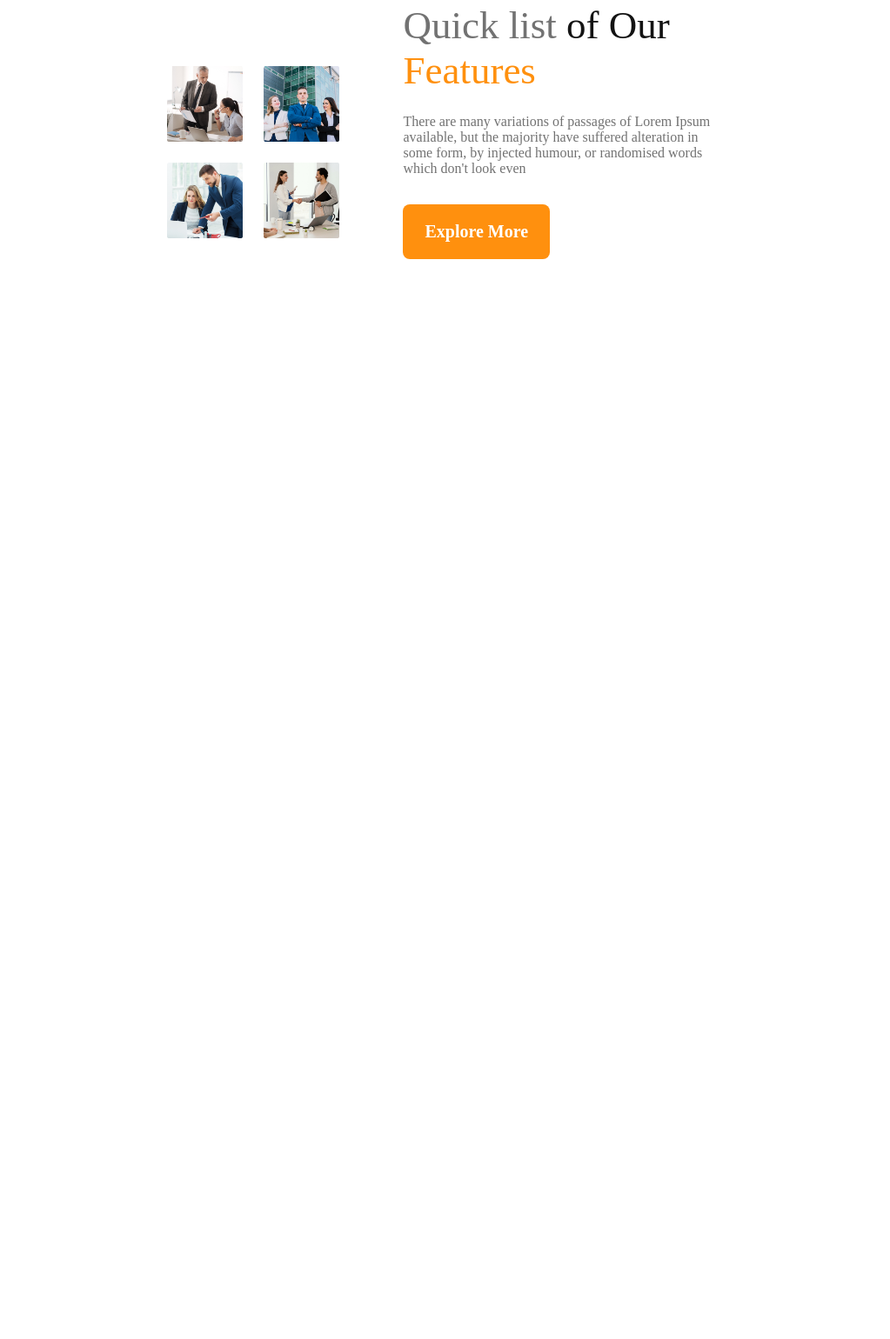
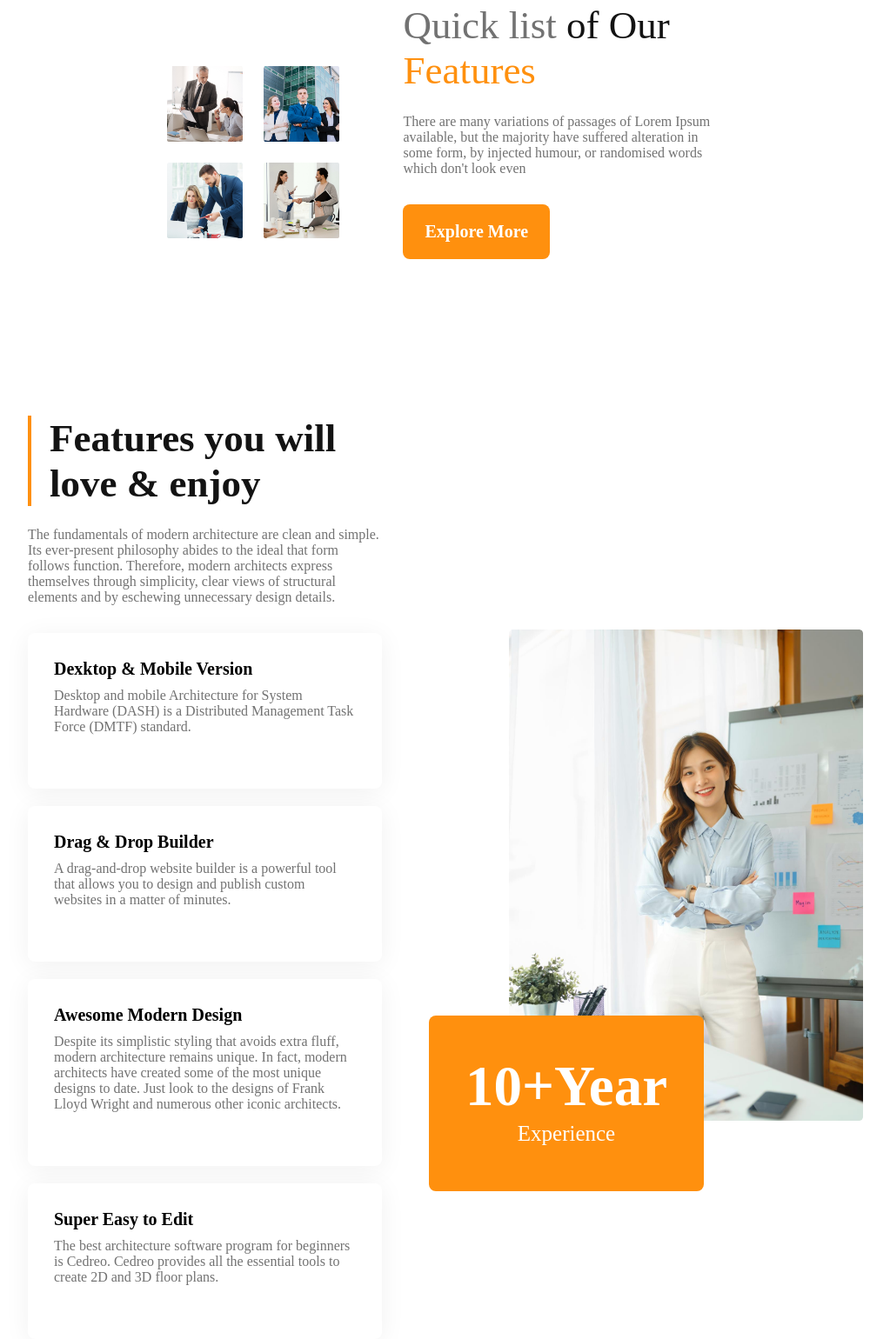
Before and after one commit to MafujulHaquePlabon/g3-architects, a plain HTML site: page index.html in a window 1280 px wide. Shown: the part 1144-2684 px from the top of the page at 87% size, without its empty margins (128-1151 px from the left). Before the commit the page ends 1492 px from the top, so only its background shows below. Drawn offline with Linux system fonts and the light colour scheme.

Commit message:
architect section added and this section  responsive for mobile devices

```diff
--- a/index.html
+++ b/index.html
@@ -47,6 +47,39 @@
                 </div>
             </div>
         </section>
-
+    <section class="architect_container">
+        <div class="architect_left">
+           <div>
+            <div >
+                <h1 class="architect_title"> Features you will <br> love & enjoy</h1>
+                <p >The fundamentals of modern architecture are clean and simple. Its ever-present philosophy abides to the ideal that form follows function. Therefore, modern architects express themselves through simplicity, clear views of structural elements and by eschewing unnecessary design details.</p>
+            </div>
+            <div>
+               <div class="architect_shadow">
+                <h5>Dexktop & Mobile Version</h5>
+                <p>Desktop and mobile Architecture for System Hardware (DASH) is a Distributed Management Task Force (DMTF) standard.</p>
+               </div>
+               <div class="architect_shadow">
+                <h5>Drag & Drop Builder</h5>
+                <p>A drag-and-drop website builder is a powerful tool that allows you to design and publish custom websites in a matter of minutes.</p>
+               </div>
+               <div class="architect_shadow">
+                <h5>Awesome Modern Design</h5>
+                <p>Despite its simplistic styling that avoids extra fluff, modern architecture remains unique. In fact, modern architects have created some of the most unique designs to date. Just look to the designs of Frank Lloyd Wright and numerous other iconic architects.</p>
+               </div>
+               <div class="architect_shadow">
+                <h5>Super Easy to Edit</h5>
+                <p>The best architecture software program for beginners is Cedreo. Cedreo provides all the essential tools to create 2D and 3D floor plans.</p>
+               </div>
+            </div>
+           </div>
+        </div>
+        <div class="architect_right">
+            <img src="images/architect.png" alt="">
+            <button><h2>10+Year</h2>
+                <p>Experience</p>
+            </button>
+        </div>
+    </section>
   </body>
 </html>
--- a/style.css
+++ b/style.css
@@ -106,31 +106,38 @@ img {
   grid-template-columns: repeat(2, 1fr);
   gap: 24px;
 }
-.features_img img{
+.features_img img {
   width: 100%;
 }
 .features_text h2 {
-
   font-family: "Work Sans";
   font-style: normal;
   font-weight: 500;
   font-size: 45px;
   margin-bottom: 24px;
 }
-.features_text h2>.span1{
+.features_text h2 > .span1 {
   color: #727272;
 }
-.features_text h2>.span2{
+.features_text h2 > .span2 {
   color: #131313;
 }
-.features_text h2>.span3{
-    color: #FF900E;
+.features_text h2 > .span3 {
+  color: #ff900e;
 }
-.features_text p{
+.features_text p,
+.architect_left p {
   margin-bottom: 32px;
   color: #727272;
 }
-.features_text>button{
+.architect_left h5 {
+  font-family: "Work Sans";
+  font-style: normal;
+  font-weight: 600;
+  font-size: 20px;
+}
+
+.features_text > button {
   background: #ff900e;
   border-radius: 8px;
   font-family: "Work Sans";
@@ -142,6 +149,76 @@ img {
   text-align: center;
   border: none;
   margin-bottom: 50px;
+}
+.architect_title {
+  font-family: "Work Sans";
+  font-style: normal;
+  font-weight: 700;
+  font-size: 45px;
+  color: #131313;
+  border-left: 4px solid #ff900e;
+  padding-left: 21px;
+  margin-bottom: 24px;
+}
+.architect_shadow {
+  background: #ffffff;
+  box-shadow: 0px 4px 30px rgba(0, 0, 0, 0.06);
+  border-radius: 8px;
+  margin-top: 20px;
+}
+.architect_container {
+  display: flex;
+  align-items: center;
+  justify-content: center;
+  width: 75%;
+  gap: 146px;
+  margin-top: 130px;
+}
+.architect_shadow {
+  padding: 30px;
+}
+.architect_shadow h5 {
+  margin-bottom: 10px;
+}
+.architect_left {
+  width: 50%;
+}
+.architect_right {
+  width: 50%;
+}
+.architect_right {
+ position: relative;
+}
+.architect_right button {
+  padding: 46px 42px;
+  background: #ff900e;
+  border-radius: 8px;
+  border: none;
+  position: absolute;
+  left: -92px;
+  bottom: -77px;
+
+}
+.architect_right button h2 {
+    font-family: 'Work Sans';
+    font-style: normal;
+    font-weight: 700;
+    font-size: 65px;
+    line-height: 70px;
+    color: #FFFFFF;
+
+    text-align: center;
+}
+.architect_right button p {
+    font-family: 'Work Sans';
+font-style: normal;
+font-weight: 500;
+font-size: 25px;
+line-height: 40px;
+color: #FFFFFF;
+
+text-align: center;
+
 }
 /* ---------------------------------------------------------------------
 ------------------------Media Query for mobile device------------------- */
@@ -158,17 +235,36 @@ img {
     justify-content: center;
     margin-top: 10px;
   }
-
   .banner h1 {
     font-size: 40px;
   }
-  .features_container{
+  .features_container {
     flex-direction: column;
   }
-  .features_text h2{
+  .features_text h2 {
     font-size: 30px;
   }
-  .features_img{
-grid-template-columns: repeat(1,1fr);
+  .features_img {
+    grid-template-columns: repeat(1, 1fr);
   }
+  .architect_title {
+    font-size: 30px;
   }
+  .architect_container {
+    flex-direction: column;
+    width: 100%;
+    gap: 20px;
+  }
+  .architect_right button h2{
+      font-size: 20px;
+  }
+  .architect_right button {
+    padding: 5px 12px;
+    left: -39px;
+  bottom: -37px;
+}
+    .architect_right button p {
+        font-size: 13px;
+    }
+
+}
```
Lines whose indentation alone changed are shown as unchanged.
